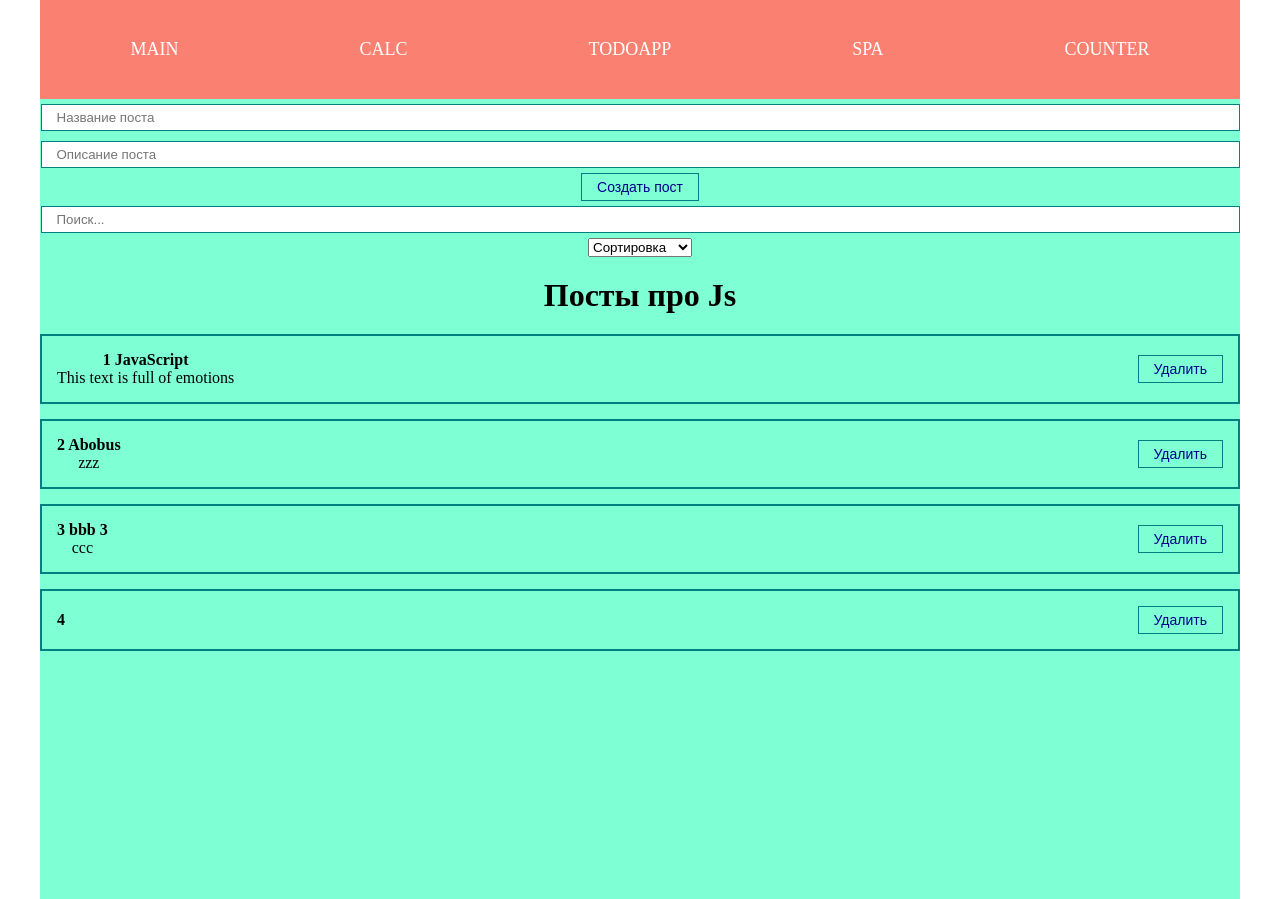
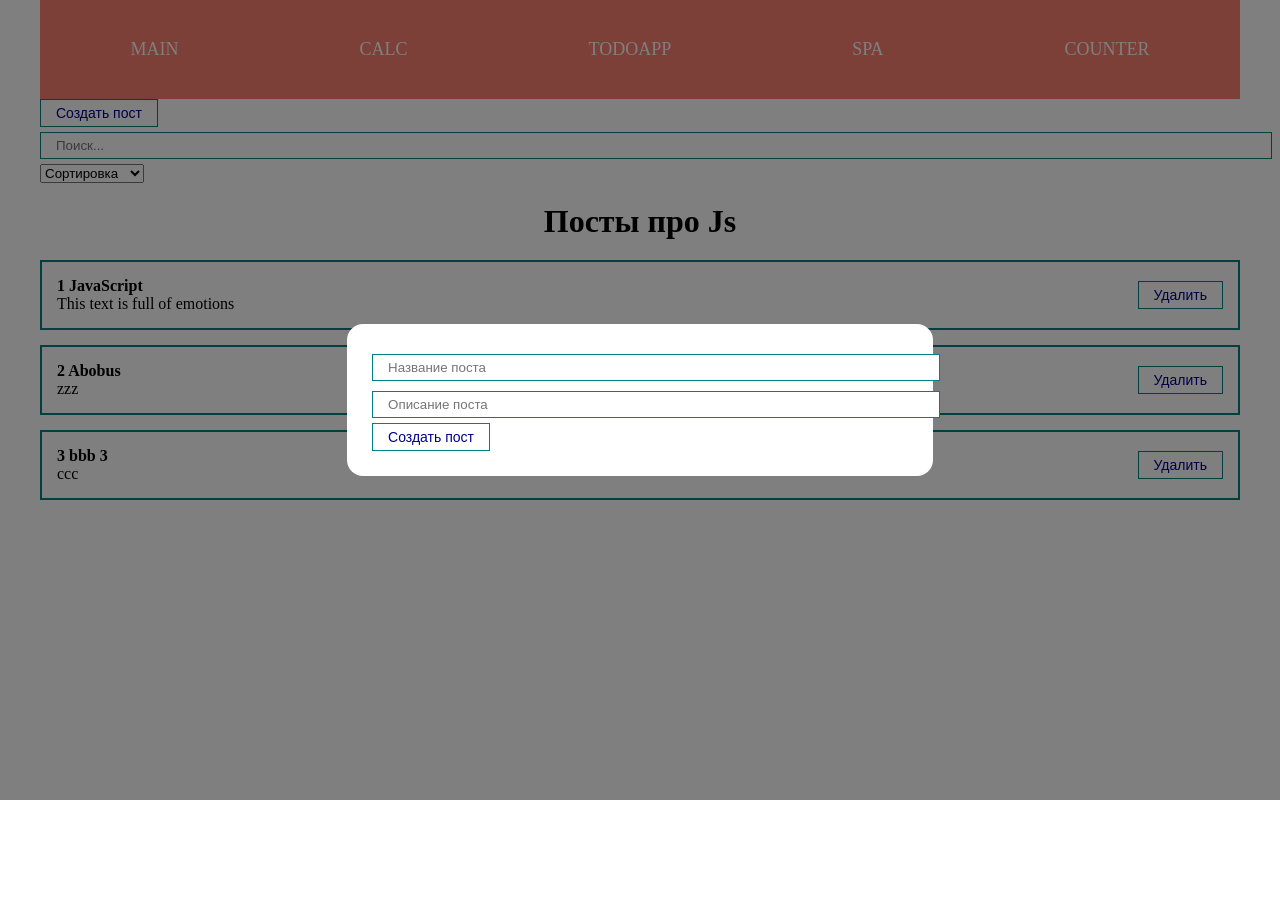
Before and after one commit to Bannord/FirstPet, a React (Create React App) app: page /post in a window 1280 px wide. Both pictures are taken after a click on the button "Создать пост". Built offline with nearby package versions, Linux system fonts and the light colour scheme.

Commit message:
create reused modal component

```diff
--- a/src/App.css
+++ b/src/App.css
@@ -23,5 +23,4 @@ h1 {
   max-width: 1200px;
   margin: 0 auto;
   height: 100vh;
-  background-color: aquamarine;
 }
--- a/src/components/Pages/MainPage.scss
+++ b/src/components/Pages/MainPage.scss
@@ -1,6 +1,4 @@
 div {
-  text-align: center;
-
   img {
     width: 300px;
   }
--- a/src/components/Pages/Post.jsx
+++ b/src/components/Pages/Post.jsx
@@ -5,6 +5,8 @@ import PostForm from "../PostForm/PostForm";
 import PostList from "../PostList/PostList";
 
 import PostFilter from "../PostFilter/PostFilter";
+import Modal from "../UI/Modal/Modal";
+import MyButton from "../UI/button/MyButton";
 
 function Post() {
   const [posts, setPosts] = useState([
@@ -14,6 +16,8 @@ function Post() {
   ]);
 
   const [filter, setFilter] = useState({ sort: "", query: "" });
+
+  const [modal, setModal] = useState(false);
 
   const sortedPosts = useMemo(() => {
     if (filter.sort) {
@@ -41,19 +45,18 @@ function Post() {
 
   return (
     <div className="App">
+      <MyButton onClick={() => setModal(true)}> Создать пост </MyButton>
+      <Modal visible={modal} setVisible={setModal}>
         <PostForm create={createPost} />
+      </Modal>
 
       <PostFilter filter={filter} setFilter={setFilter} />
 
-      {sortedAndSearchPosts.length !== 0 ? (
       <PostList
         posts={sortedAndSearchPosts}
         remove={removePost}
         title="Посты про Js"
       />
-      ) : (
-        <h1>Посты не найдены!</h1>
-      )}
     </div>
   );
 }
--- a/src/components/PostList/PostList.jsx
+++ b/src/components/PostList/PostList.jsx
@@ -4,6 +4,9 @@ import React from "react";
 import Posts from "../Posts/Posts";
 
 export default function PostList({ posts, title, remove }) {
+  if (!posts.length) {
+    return <h1> Посты не найдены</h1>;
+  }
   return (
     <div>
       <h1 className="Posts_List">{title}</h1>
--- /dev/null
+++ b/src/components/UI/Modal/Modal.jsx
@@ -0,0 +1,18 @@
+import cl from "./Modal.module.css";
+
+import React from "react";
+
+export default function Modal({ children, visible, setVisible }) {
+  const rootClases = [cl.my_modal];
+  if (visible) {
+    rootClases.push(cl.active);
+  }
+
+  return (
+    <div className={rootClases.join(" ")} onClick={() => setVisible(false)}>
+      <div className={cl.my_modal_content} onClick={(e) => e.stopPropagation()}>
+        {children}
+      </div>
+    </div>
+  );
+}
--- /dev/null
+++ b/src/components/UI/Modal/Modal.module.css
@@ -0,0 +1,22 @@
+.my_modal {
+  position: fixed;
+  top: 0;
+  bottom: 0;
+  right: 0;
+  left: 0;
+  display: none;
+  background: rgba(0, 0, 0, 0.5);
+}
+
+.my_modal_content {
+  padding: 25px;
+  background: white;
+  border-radius: 16px;
+  min-width: 250px;
+}
+
+.my_modal.active {
+  display: flex;
+  justify-content: center;
+  align-items: center;
+}
--- a/src/components/UI/input/Input.scss
+++ b/src/components/UI/input/Input.scss
@@ -1,5 +1,5 @@
 .my_input {
-  width: 1167px;
+  width: 100%;
   padding: 5px 15px;
   margin: 5px 0;
   border: 1px solid teal;
```
Lines whose indentation alone changed are shown as unchanged.
